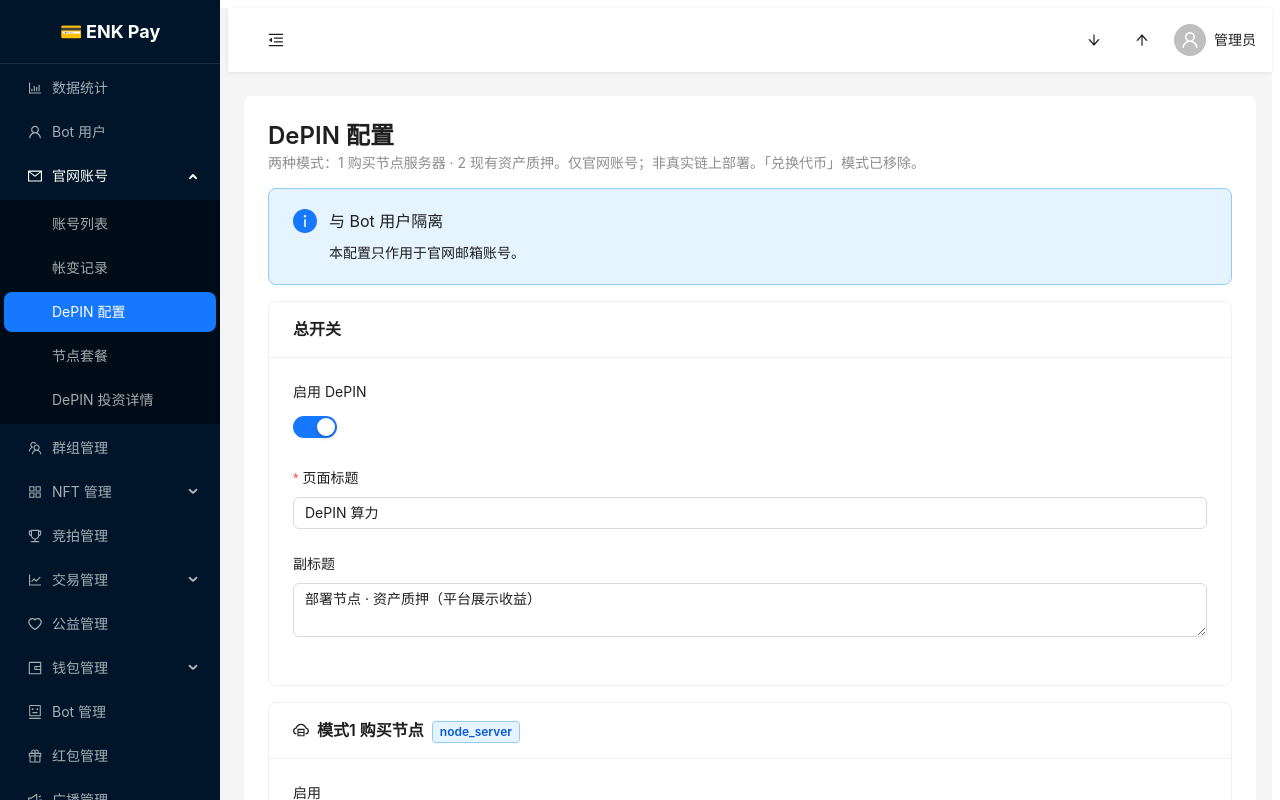
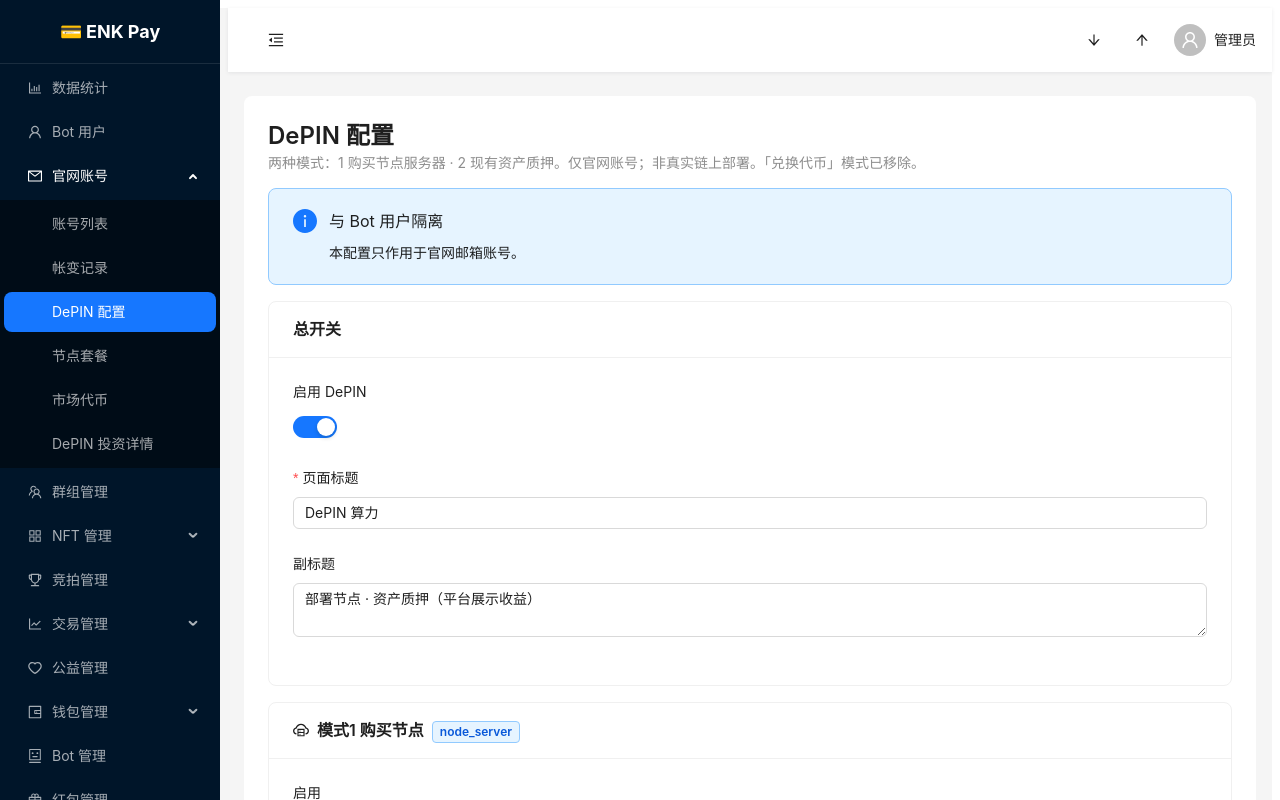
Before and after one commit to qiq51443-coder/ENKPay-telegram-growth-platform-optimized, a React (Vite) app in the folder admin-panel/: page /admin/depin-config in a window 1280 px wide. Shown: the top 800 px of the page. Built offline with nearby package versions, Linux system fonts and the light colour scheme; no server answers; sample sign-in values are in the browser's storage.

Commit message:
Update App.tsx
depin优化

```diff
--- a/admin-panel/src/App.tsx
+++ b/admin-panel/src/App.tsx
@@ -32,6 +32,7 @@ import { WebAccountLedger } from './pages/WebAccountLedger';
 import { DepinConfig } from './pages/DepinConfig';
 import { DepinPlans } from './pages/DepinPlans';
 import { DepinInvestments } from './pages/DepinInvestments';
+import { DepinMarketCoins } from './pages/DepinMarketCoins';
 import { Bots } from './pages/Bots';
 import { RedPackets } from './pages/RedPackets';
 import { Broadcasts } from './pages/Broadcasts';
@@ -74,7 +75,7 @@ const ProtectedLayout: React.FC<{ children: React.ReactNode }> = ({ children })
   useEffect(() => {
     const path = location.pathname.split('/')[1] || 'analytics';
     setSelectedKey(path);
-    if (['web-accounts', 'web-ledger', 'depin-config', 'depin-plans', 'depin-investments'].includes(path)) {
+    if (['web-accounts', 'web-ledger', 'depin-config', 'depin-plans', 'depin-market-coins', 'depin-investments'].includes(path)) {
       setOpenKeys((keys) => (keys.includes('web-users') ? keys : [...keys, 'web-users']));
     }
   }, [location]);
@@ -114,6 +115,7 @@ const ProtectedLayout: React.FC<{ children: React.ReactNode }> = ({ children })
         { key: 'web-ledger', label: <Link to="/web-ledger">帐变记录</Link> },
         { key: 'depin-config', label: <Link to="/depin-config">DePIN 配置</Link> },
         { key: 'depin-plans', label: <Link to="/depin-plans">节点套餐</Link> },
+        { key: 'depin-market-coins', label: <Link to="/depin-market-coins">市场代币</Link> },
         { key: 'depin-investments', label: <Link to="/depin-investments">DePIN 投资详情</Link> },
       ],
     },
@@ -214,6 +216,7 @@ function App() {
       <Route path="/web-ledger" element={<ProtectedRoute><WebAccountLedger /></ProtectedRoute>} />
       <Route path="/depin-config" element={<ProtectedRoute><DepinConfig /></ProtectedRoute>} />
       <Route path="/depin-plans" element={<ProtectedRoute><DepinPlans /></ProtectedRoute>} />
+      <Route path="/depin-market-coins" element={<ProtectedRoute><DepinMarketCoins /></ProtectedRoute>} />
       <Route path="/depin-investments" element={<ProtectedRoute><DepinInvestments /></ProtectedRoute>} />
       <Route path="/bots" element={<ProtectedRoute><Bots /></ProtectedRoute>} />
       <Route path="/withdrawals" element={<ProtectedRoute><Withdrawals /></ProtectedRoute>} />
```
